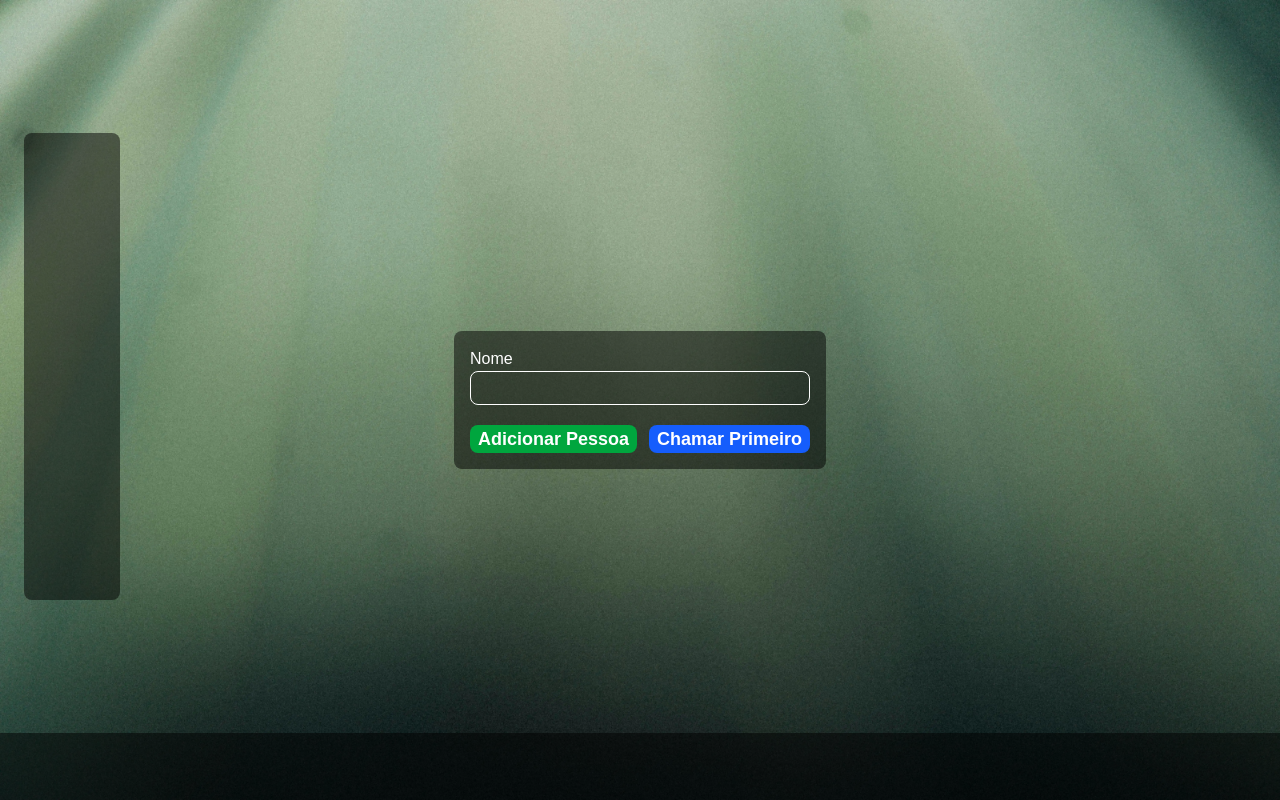
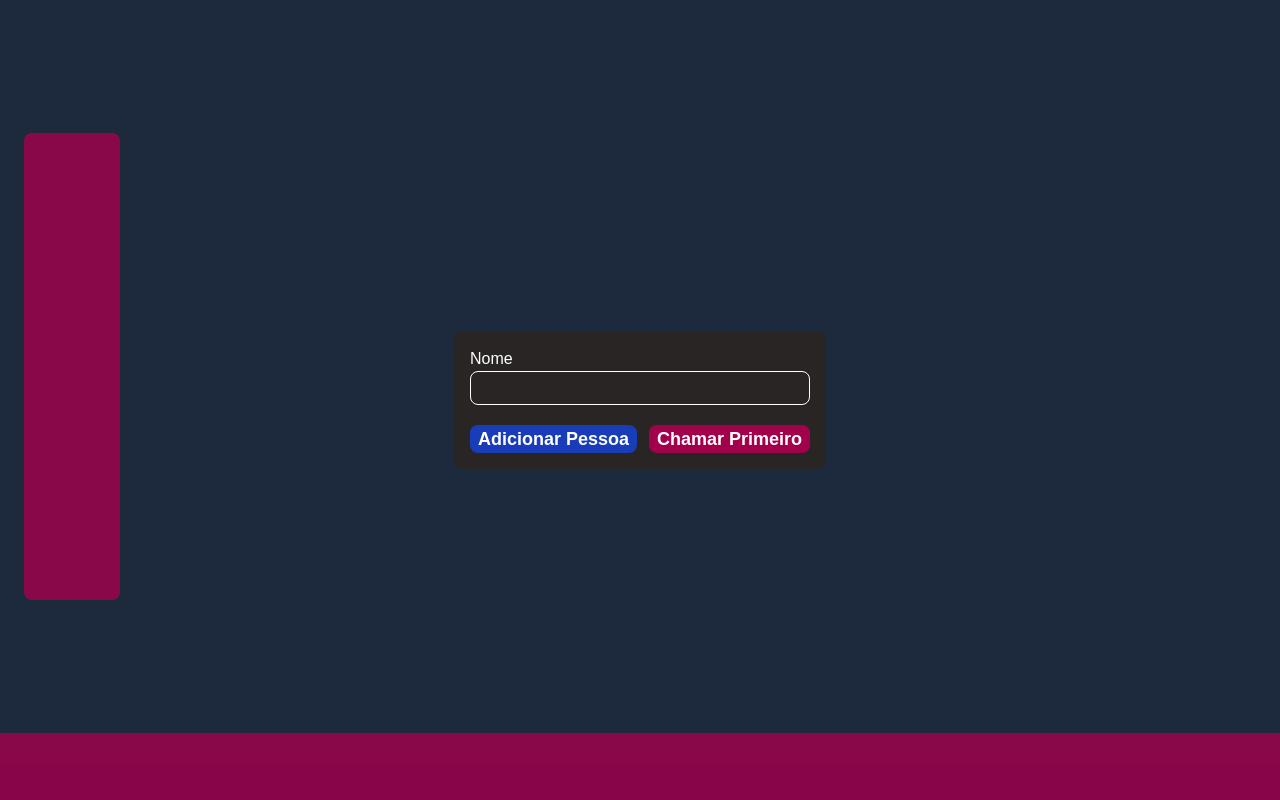
Before and after one commit to 18juba/fila_atendimento_front, a SvelteKit app: page /central in a window 1280 px wide. Built offline with nearby package versions, Linux system fonts and the light colour scheme; a web font is replaced by a local one.

Commit message:
Design simples

```diff
--- a/src/lib/components/layout/Fila.svelte
+++ b/src/lib/components/layout/Fila.svelte
@@ -5,6 +5,6 @@
   class="cursor-pointer"
 >
   <div
-    class="absolute top-2/12 left-6 w-24 h-7/12 bg-black/50 flex rounded-lg"
+    class="absolute top-2/12 left-6 w-24 h-7/12 bg-pink-800/80 flex rounded-lg"
   ></div>
 </a>
--- a/src/lib/components/layout/UltimosChamados.svelte
+++ b/src/lib/components/layout/UltimosChamados.svelte
@@ -4,5 +4,5 @@
   data-sveltekit-preload-data
   class="cursor-pointer"
 >
-  <div class="absolute bottom-0 w-full h-1/12 bg-black/50"></div>
+  <div class="absolute bottom-0 w-full h-1/12 bg-pink-800/80"></div>
 </a>
--- a/src/routes/+layout.svelte
+++ b/src/routes/+layout.svelte
@@ -12,7 +12,7 @@
 <img
 alt="Fundo"
 src="/images/bg1.webp"
-class="fixed inset-0 w-screen h-screen -z-50"
+class="hidden fixed inset-0 w-screen h-screen -z-50"
 >
 <Fila />
 <UltimosChamados />
--- a/src/routes/+page.svelte
+++ b/src/routes/+page.svelte
@@ -1,4 +1,4 @@
-<div class="w-screen h-screen flex justify-center items-center">
+<div class="bg-slate-800 w-screen h-screen flex justify-center items-center">
   <a href="/central" aria-label="Ir para a Central" data-sveltekit-preload-data class="cursor-pointer">
     <div class="font1 text-center">
       <h1 class="text-9xl text-white">
--- a/src/routes/central/+page.svelte
+++ b/src/routes/central/+page.svelte
@@ -1,5 +1,5 @@
-<div class="w-screen h-screen flex justify-center items-center">
-  <div class="font1 flex flex-col gap-1 bg-black/50 rounded-lg p-4">
+<div class="bg-slate-800 w-screen h-screen flex justify-center items-center">
+  <div class="font1 flex flex-col gap-1 bg-stone-800 rounded-lg p-4">
     <form class="flex flex-col gap-2 text-white">
       <div class="flex flex-col">
         <label>Nome</label>
@@ -10,13 +10,13 @@
     <div class="text-lg font-bold flex gap-3 mt-4">
       <button
         aria-label="Adicionar"
-        class="bg-green-600 text-white rounded-lg px-2 text-lg cursor-pointer hover:bg-green-700"
+        class="bg-blue-800 text-white rounded-lg px-2 text-lg cursor-pointer hover:bg-blue-900"
       >
         Adicionar Pessoa
       </button>
       <button
         aria-label="Chamar"
-        class="bg-blue-600 text-white rounded-lg px-2 text-lg cursor-pointer hover:bg-blue-700"
+        class="bg-pink-800 text-white rounded-lg px-2 text-lg cursor-pointer hover:bg-pink-900"
       >
         Chamar Primeiro
       </button>
```
